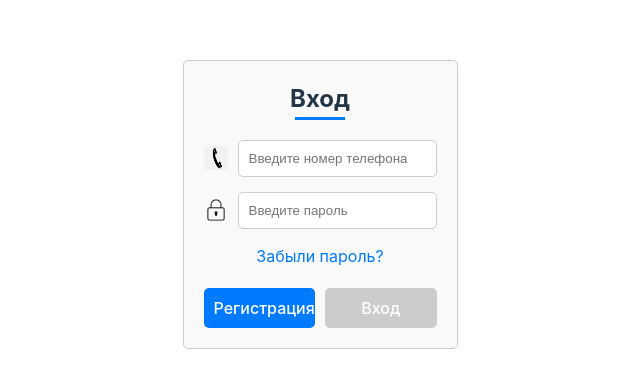
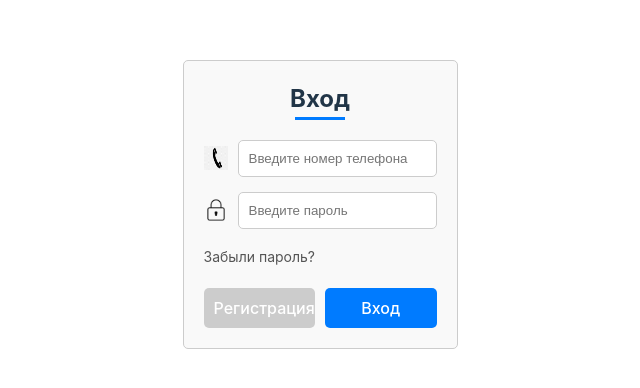
Before and after one commit to vostrexxx/PurePartrners, a React (Vite) app in the folder PPartners/: page / in a window 1280 px wide. Shown: the part 196-584 px from the top of the page, without its empty margins (320-960 px from the left). Built offline with nearby package versions, Linux system fonts and the light colour scheme.

Commit message:
Perfect REG&LOG module

```diff
--- a/PPartners/src/Components/LoginSignup/LoginSignup.css
+++ b/PPartners/src/Components/LoginSignup/LoginSignup.css
@@ -55,52 +55,58 @@
     padding: 10px;
     border: none;
     border-radius: 5px;
-    background-color: #007bff;
     color: #fff;
     font-size: 16px;
     cursor: pointer;
   }
-
-  .submit-containers button:hover {
-    background-color: #0056b3;
-  }
-
-  .forgotPassword {
-    text-align: center;
-    margin-top: 10px;
-  }
-
-  .forgotPassword span {
-    color: #007bff;
+  .submit-containers button {
+    width: 48%;
+    padding: 10px;
+    border: none;
+    border-radius: 5px;
+    font-size: 16px;
     cursor: pointer;
   }
 
-  .forgotPassword span:hover {
-    text-decoration: underline;
-  }
-
   .submit-container-signup {
-    background-color: #007bff;
+    background-color: #ccc; /* Серый цвет для кнопки Регистрация */
     color: #fff;
   }
 
   .submit-container-login {
-    background-color: #ccc;
+    background-color: #ccc; /* Серый цвет для кнопки Вход */
     color: #fff;
   }
 
   .submit-container-signup.active {
-    background-color: #007bff;
+    background-color: #007bff; /* Голубой цвет для активной кнопки Регистрация */
   }
 
   .submit-container-login.active {
-    background-color: #ccc;
+    background-color: #007bff; /* Голубой цвет для активной кнопки Вход */
   }
 
   .submit-container-signup:hover:not(.active) {
-    background-color: #0056b3;
+    background-color: #999; /* Темно-серый цвет при наведении на кнопку Регистрация */
   }
 
   .submit-container-login:hover:not(.active) {
-    background-color: #999;
+    background-color: #999; /* Темно-серый цвет при наведении на кнопку Вход */
   }
+
+  .forgotPassword {
+    text-align: left;
+    margin-top: 10px;
+  }
+
+  .forgotPasswordText {
+    color: #555; /* Темно-серый цвет */
+    font-size: 14px; /* Размер шрифта */
+    cursor: pointer;
+    transition: color 0.3s ease; /* Плавное изменение цвета */
+  }
+
+  .forgotPasswordText:hover {
+    color: #007bff; /* Голубой цвет при наведении */
+    text-decoration: underline;
+  }
--- a/PPartners/src/Components/LoginSignup/LoginSignup.jsx
+++ b/PPartners/src/Components/LoginSignup/LoginSignup.jsx
@@ -5,11 +5,9 @@ import name_icon from "../../assets/name_icon.png";
 import password_icon from "../../assets/password_icon.png";
 import phone_icon from "../../assets/phone_icon.png";
 
-
-
-function InputField({ imageSrc, inputType, placeholder }) {
+function InputField({ imageSrc, inputType, placeholder, isActive }) {
   return (
-    <div className="input">
+    <div className={`input ${isActive ? 'active' : ''}`}>
       <img src={imageSrc} alt="" className="icon" />
       <input type={inputType} placeholder={placeholder} className="input-field" />
     </div>
@@ -20,13 +18,13 @@ function SubmitContainers({ onRegister, onLogin, isRegistering }) {
   return (
     <div className="submit-containers">
       <button
-          className={`submit-container-signup ${isRegistering ? 'active' : ''}`}
+        className={`submit-container-signup ${isRegistering ? 'active' : 'inactive-signup'}`}
         onClick={onRegister}
       >
         Регистрация
       </button>
       <button
-          className={`submit-container-login ${!isRegistering ? 'active' : ''}`}
+        className={`submit-container-login ${!isRegistering ? 'active' : 'inactive-login'}`}
         onClick={onLogin}
       >
         Вход
@@ -36,15 +34,26 @@ function SubmitContainers({ onRegister, onLogin, isRegistering }) {
 }
 
 function ForgotPassword() {
+  const handleForgotPasswordClick = () => {
+    // Ваша логика для обработки клика на "Забыли пароль?"
+    console.log("Забыли пароль? кликнули");
+  };
+
   return (
-    <div className="forgotPassword">
-      <span>Забыли пароль?</span>
+    <div className="forgotPassword" onClick={handleForgotPasswordClick}>
+      <span className="forgotPasswordText">Забыли пароль?</span>
     </div>
   );
 }
 
 export default function LoginSignup() {
   const [isRegistering, setIsRegistering] = useState(false);
+  const [activeFields, setActiveFields] = useState({
+    name: false,
+    phone: false,
+    password1: false,
+    password2: false
+  });
 
   const handleRegister = () => {
     setIsRegistering(true);
@@ -63,22 +72,56 @@ export default function LoginSignup() {
 
       {isRegistering && (
         <>
-          <InputField imageSrc={name_icon} inputType="text" placeholder="Введите ФИО" />
-          <InputField imageSrc={phone_icon} inputType="tel" placeholder="Введите номер телефона" />
-          <InputField imageSrc={password_icon} inputType="password" placeholder="Введите пароль" />
-          <InputField imageSrc={password_icon} inputType="password" placeholder="Повторите пароль" />
+          <InputField
+            imageSrc={name_icon}
+            inputType="text"
+            placeholder="Введите ФИО"
+            isActive={activeFields.name}
+          />
+          <InputField
+            imageSrc={phone_icon}
+            inputType="tel"
+            placeholder="Введите номер телефона"
+            isActive={activeFields.phone}
+          />
+          <InputField
+            imageSrc={password_icon}
+            inputType="password"
+            placeholder="Введите пароль"
+            isActive={activeFields.password1}
+          />
+          <InputField
+            imageSrc={password_icon}
+            inputType="password"
+            placeholder="Повторите пароль"
+            isActive={activeFields.password2}
+          />
         </>
       )}
 
       {!isRegistering && (
         <>
-          <InputField imageSrc={phone_icon} inputType="tel" placeholder="Введите номер телефона" />
-          <InputField imageSrc={password_icon} inputType="password" placeholder="Введите пароль" />
+          <InputField
+            imageSrc={phone_icon}
+            inputType="tel"
+            placeholder="Введите номер телефона"
+            isActive={activeFields.phone}
+          />
+          <InputField
+            imageSrc={password_icon}
+            inputType="password"
+            placeholder="Введите пароль"
+            isActive={activeFields.password1}
+          />
         </>
       )}
 
       <ForgotPassword />
-      <SubmitContainers onRegister={handleRegister} onLogin={handleLogin} />
+      <SubmitContainers
+        onRegister={handleRegister}
+        onLogin={handleLogin}
+        isRegistering={isRegistering}
+      />
     </div>
   );
 }
```
Lines whose indentation alone changed are shown as unchanged.
